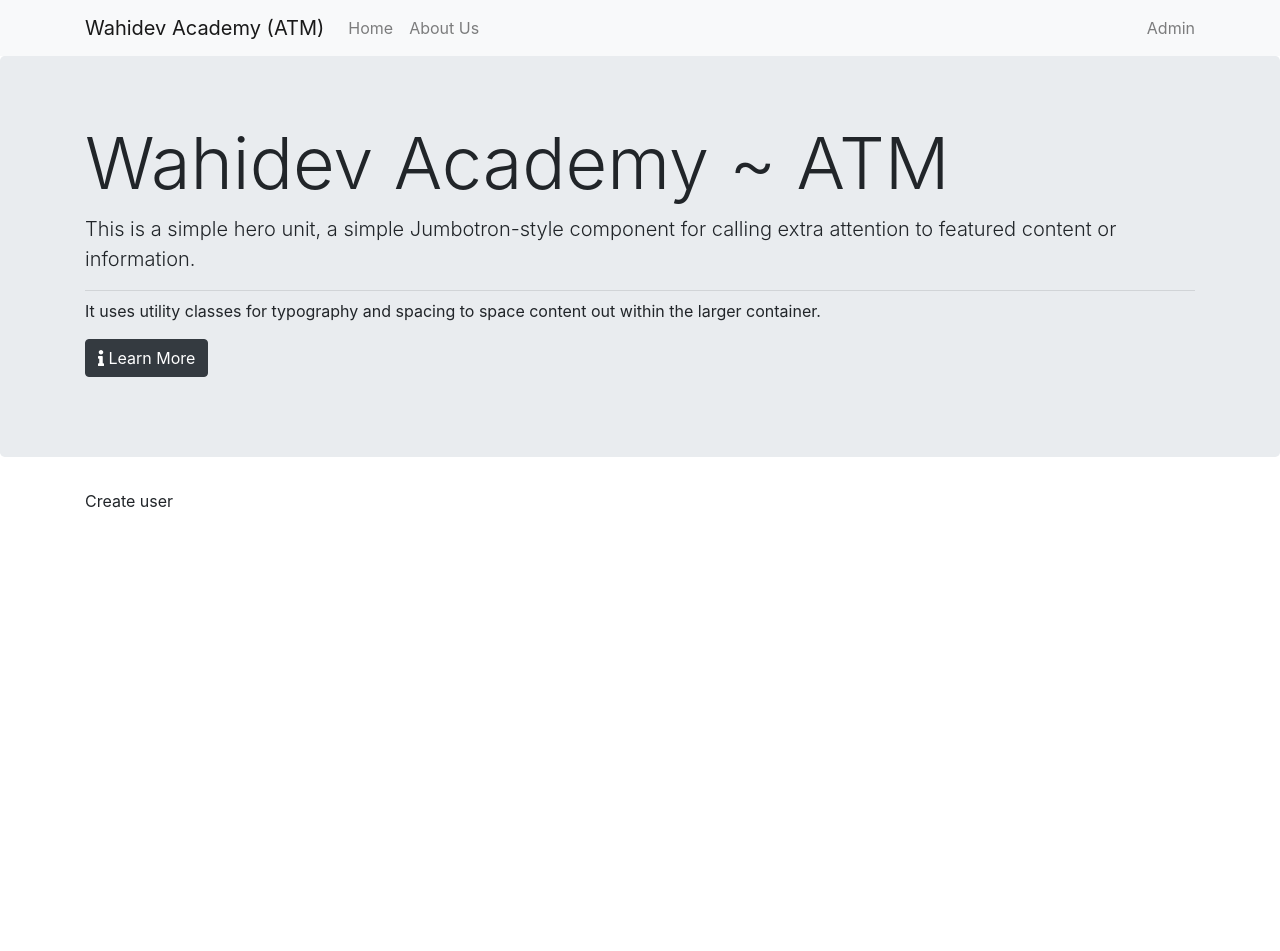
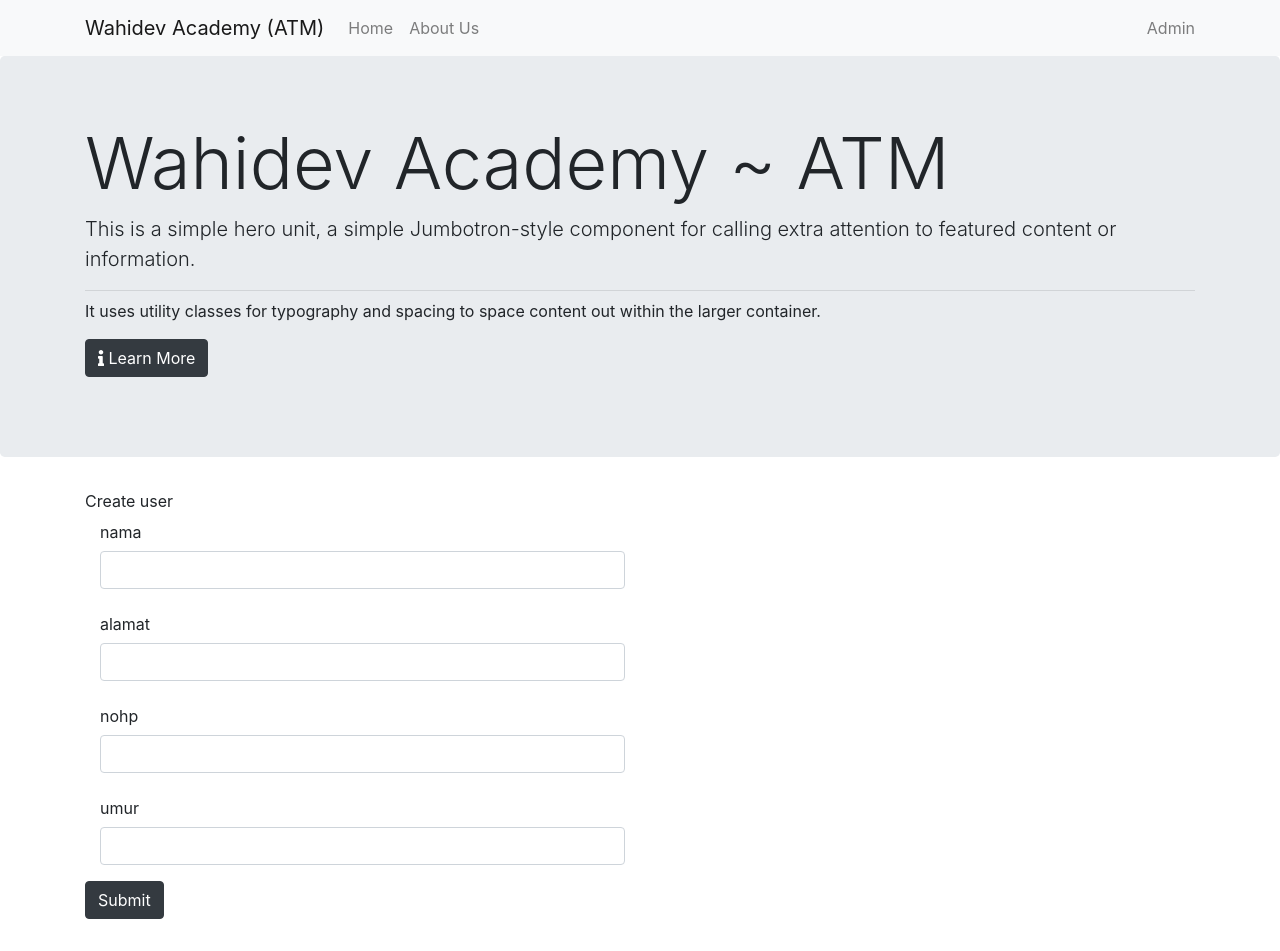
Before and after one commit to amati-tiru-modifikasi/crudreactjs, a React (Create React App) app: page /create in a window 1280 px wide. Before the commit the page ends 800 px from the top, so only its background shows below. Built offline with nearby package versions, Linux system fonts and the light colour scheme.

Commit message:
Komponen Form

```diff
--- /dev/null
+++ b/src/components/FormComponent.js
@@ -0,0 +1,102 @@
+import React from "react";
+import { Row, Col, Label, Input, FormGroup, Button } from "reactstrap";
+
+// redux
+import { reduxForm, Field } from "redux-form";
+import { connect } from "react-redux";
+
+const renderField = ({
+  input,
+  type,
+  placeholder,
+  label,
+  disabled,
+  readOnly,
+  meta: { touched, error, warning }
+}) => (
+  <Row>
+    <Col md="12">
+      <Label htmlFor="{input}" className="col-form-label">
+        {label}
+      </Label>
+    </Col>
+    <Col md="12">
+      <Input
+        {...input}
+        type={type}
+        placeholder={placeholder}
+        disabled={disabled}
+        readOnly={readOnly}
+      ></Input>
+      {touched &&
+        ((error && <p style={{ color: "red" }}>{error}</p>) ||
+          (warning && <p style={{ color: "brown" }}>{warning}</p>))}
+    </Col>
+  </Row>
+);
+
+let FormComponent = props => {
+  return (
+    <form>
+      <FormGroup>
+        <Col md={6}>
+          <FormGroup>
+            <Field
+              type="text"
+              name="nama"
+              component={renderField}
+              label="nama"
+            />
+          </FormGroup>
+        </Col>
+        <Col md={6}>
+          <FormGroup>
+            <Field
+              type="text"
+              name="alamat"
+              component={renderField}
+              label="alamat"
+            />
+          </FormGroup>
+        </Col>
+        <Col md={6}>
+          <FormGroup>
+            <Field
+              type="text"
+              name="nohp"
+              component={renderField}
+              label="nohp"
+            />
+          </FormGroup>
+        </Col>
+        <Col md={6}>
+          <FormGroup>
+            <Field
+              type="text"
+              name="umur"
+              component={renderField}
+              label="umur"
+            />
+          </FormGroup>
+        </Col>
+      </FormGroup>
+
+      <FormGroup row>
+        <Col md="12">
+          <FormGroup>
+            <Button color="dark" type="submit" disabled={props.submitting}>
+              Submit
+            </Button>
+          </FormGroup>
+        </Col>
+      </FormGroup>
+    </form>
+  );
+};
+
+FormComponent = reduxForm({
+  form: "formCreateUser",
+  enableReinitialize: true
+})(FormComponent);
+
+export default connect()(FormComponent);
--- a/src/containers/CreateUserContainer.js
+++ b/src/containers/CreateUserContainer.js
@@ -1,9 +1,15 @@
 import React, { Component } from "react";
 import { Container } from "reactstrap";
+import FormComponent from "../components/FormComponent";
 
 class CreateUserContainer extends Component {
   render() {
-    return <Container>Create user</Container>;
+    return (
+      <Container>
+        Create user
+        <FormComponent />
+      </Container>
+    );
   }
 }
 
--- a/src/reducers/index.js
+++ b/src/reducers/index.js
@@ -1,6 +1,8 @@
 import { combineReducers } from "redux";
 import users from "./users";
+import { reducer as formReducer } from "redux-form";
 
 export default combineReducers({
   users,
+  form: formReducer
 });
```
